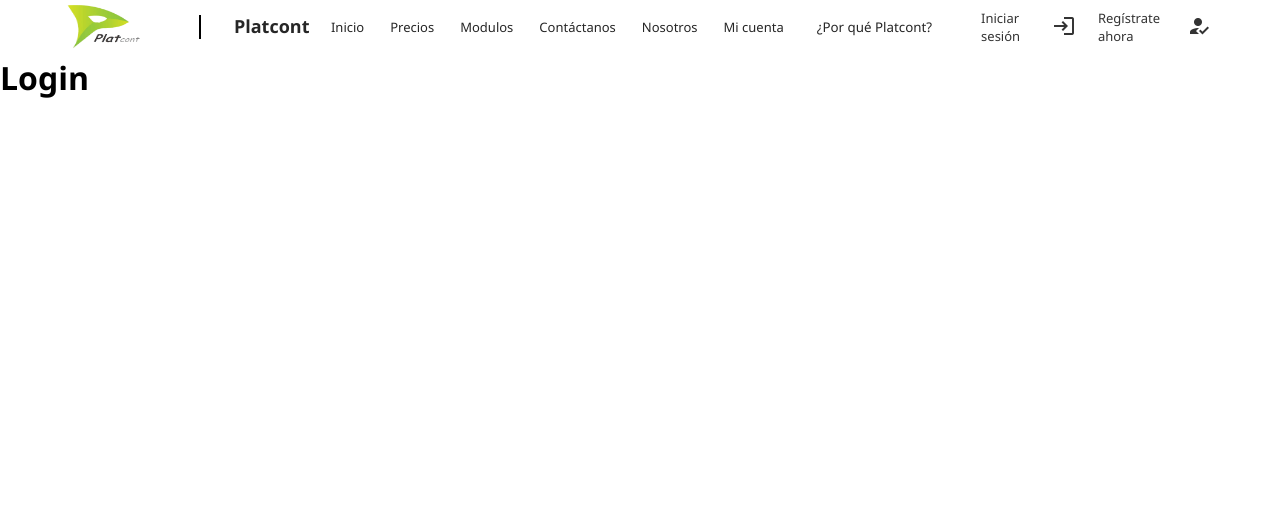
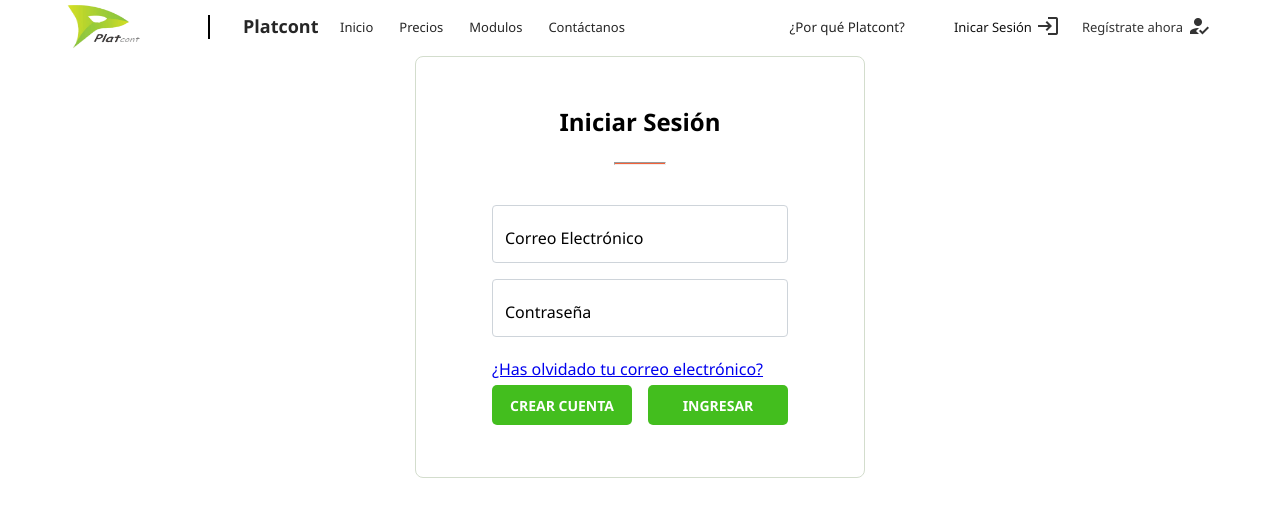
Before and after one commit to Brayan-BH/PlatcontNuxt, a Nuxt app: page /login in a window 1280 px wide. Shown: the top 516 px of the page. Built offline with nearby package versions, Linux system fonts and the light colour scheme; a web font is replaced by a local one.

Commit message:
Login Form

```diff
--- a/components/Contactanos.vue
+++ b/components/Contactanos.vue
@@ -8,12 +8,6 @@
                 Encuentranos en:
             </p>
             <div class="content-items">
-                <!-- <div class="social">
-                    <nuxt-link to="tel://924-700-200" target=" _blank">
-                        <img src="/img/icons/phone.png" alt="facebook" width="50">
-                    </nuxt-link>
-                    <h5 class="font-weight-bold">Telefono</h5>
-                </div> -->
                 <div class="social">
                     <nuxt-link to="https://twitter.com/?lang=es" target=" _blank">
                         <img src="/img/icons/twitter.png" alt="facebook" width="50">
--- a/components/FormContact.vue
+++ b/components/FormContact.vue
@@ -40,6 +40,15 @@
         </div>
         <!-- end form -->
         <div class="contact-message">
+            <div class="social">
+                <nuxt-link to="tel://924-700-200" target=" _blank">
+                    <img src="/img/icons/phone.png" alt="facebook" width="50">
+                </nuxt-link>
+                <h5 class="font-weight-bold">Telefono +51 924700200</h5>
+                <nuxt-link to="tel://924-700-200" target=" _blank">
+                    <img src="/img/icons/mail.png" alt="mail" width="50">
+                </nuxt-link>
+                <h5 class="font-weight-bold">platcont@hotmail.com</h5>
                 <nuxt-link to="https://api.whatsapp.com/send?phone=51924700200" target=" _blank">
                     <img src="/img/icons/whatsapp.png" alt="whatsapp" width="50">
                 </nuxt-link>
@@ -48,5 +57,7 @@
                 </p>
                 <div>+51 924700200</div>
             </div>
+
+        </div>
     </div>
 </template>
--- a/components/Navbar.vue
+++ b/components/Navbar.vue
@@ -32,12 +32,12 @@
                         <li class="ul__li">
                             <nuxt-link to="/contactanos" class="li__text">Contáctanos</nuxt-link>
                         </li>
-                        <li class="ul__li">
+                        <!-- <li class="ul__li">
                             <nuxt-link to="/nosotros" class="li__text">Nosotros</nuxt-link>
-                        </li>
-                        <li class="ul__li">
+                        </li> -->
+                        <!-- <li class="ul__li">
                             <nuxt-link to="/login" class="li__text">Mi cuenta</nuxt-link>
-                        </li>
+                        </li> -->
                         <li class="ul__li whats_platcont">
                             <nuxt-link to="/platcont" class="li__text">¿Por qué Platcont?</nuxt-link>
                         </li>
@@ -109,7 +109,9 @@
                         </div>
                         <div class="action__control">
                             <div class="control__container">
-                                <div class="container__text cl-session">Iniciar sesión</div>
+                                <div class="container__text cl-session">
+                                    <nuxt-link to="/login" class="li__text">Inicar Sesión</nuxt-link>
+                                </div>
                                 <div class="container__icon">
                                     <i class="material-icons">login</i>
                                 </div>
@@ -117,7 +119,9 @@
                         </div>
                         <div class="action__control">
                             <div class="control__container">
-                                <div class="container__text">Regístrate ahora</div>
+                                <div class="container__text">
+                                    Regístrate ahora
+                                </div>
                                 <div class="container__icon">
                                     <i class="material-icons">how_to_reg</i>
                                 </div>
--- a/pages/login.vue
+++ b/pages/login.vue
@@ -1,3 +1,40 @@
 <template>
-    <h1>Login</h1>
+    <main>
+        <div class="container-login">
+
+            <div class="container-form">
+                <div class="content-center">
+                    <h2>Iniciar Sesión</h2>
+                    <hr class="divider">
+                </div>
+                <!-- start form -->
+                <div class="form-body">
+                    <div class="form-content">
+                        <form>
+                            <!-- Email address input-->
+                            <div class="form-floating">
+                                <input class="form-control" name="email" type="email">
+                                <label for="email">Correo Electrónico</label>
+                            </div>
+                             <!-- Password-->
+                             <div class="form-floating">
+                                <input class="form-control" name="email" type="password">
+                                <label for="email">Contraseña</label>
+                            </div>
+                        </form>
+                        <NuxtLink href="" to="#">¿Has olvidado tu correo electrónico?</NuxtLink>
+                        <div class="d-grid">
+                                <button class="btn-register" id="button-enviar">
+                                    Crear cuenta
+                                </button>
+                                <button class="btn-ingresar" id="button-enviar">
+                                    Ingresar
+                                </button>
+                            </div>
+                    </div>
+                </div>
+
+            </div>
+        </div>
+    </main>
 </template>
--- a/public/assets/css/sass/components/_formContact.sass
+++ b/public/assets/css/sass/components/_formContact.sass
@@ -77,6 +77,8 @@
     margin-bottom: 3rem
     img
         margin-bottom: .7rem
+    .social > h5
+        margin-bottom: 0.5rem
 .float-end
     position: fixed
     bottom: 20px
--- a/public/assets/css/sass/components/_index.sass
+++ b/public/assets/css/sass/components/_index.sass
@@ -7,3 +7,4 @@
 @import _checkbox
 @import _contactanos
 @import _formContact
+@import _login
--- /dev/null
+++ b/public/assets/css/sass/components/_login.sass
@@ -0,0 +1,127 @@
+.container-login
+    border-radius: 8px
+    border: 1px solid #d3ddcd
+    display: block
+    flex-shrink: 0
+    margin: 0 auto
+    min-height: 0
+    transition: .2s
+    width: 450px
+    max-width: 100%
+    .container-form
+        padding: 48px 40px 36px
+        max-width: 720px
+        width: 100%
+        margin-right: auto
+        margin-left: auto
+    .content-center
+        text-align: center
+        p
+            --bs-text-opacity: 1
+            color: #6c757d
+        .divider
+            height: 0.2rem
+            max-width: 3.25rem
+            margin: 1.5rem auto
+            background-color: #f4623a
+            opacity: 1
+.form-body
+    flex-shrink: 0
+    width: 100%
+    max-width: 100%
+    padding-right: 1.5rem
+    padding-left: 1.5rem
+    margin-top: 1.5rem
+    line-height: 2
+    .form-floating
+        position: relative
+        margin-bottom: 1rem
+        > label
+            display: inline-block
+            position: absolute
+            top: 0
+            left: 0
+            height: 100%
+            padding: 1rem 0.75rem
+            pointer-events: none
+            border: 1px solid transparent
+            transform-origin: 0 0
+            transition: opacity 0.1s ease-in-out, transform 0.1s ease-in-out
+            & .form-control
+                height: calc(3.5rem + 2px)
+                line-height: 1.25
+                display: block
+                width: 100%
+                padding: 0.375rem 0.75rem
+                font-size: 1rem
+                font-weight: 400
+                line-height: 1.5
+                color: #212529
+                background-color: #fff
+                background-clip: padding-box
+                border: 1px solid #ced4da
+                -webkit-appearance: none
+                -moz-appearance: none
+                appearance: none
+                border-radius: 0.25rem
+                transition: border-color 0.15s ease-in-out, box-shadow 0.15s ease-in-out
+                &:focus
+                    padding-top: 1.625rem
+                    padding-bottom: 0.625rem
+                    color: #212529
+                    background-color: #fff
+                    border-color: #fab19d
+                    outline: 0
+                    box-shadow: 0 0 0 0.25rem rgb(244 98 58 / 25%)
+                    ~ label
+                        opacity: 0.65
+                        transform: scale(0.85) translateY(-0.5rem) translateX(0.15rem)
+.d-grid
+    display: grid
+    grid-template-columns: 1fr 1fr
+    gap: 1rem
+.btn-register
+    border-color: #43be1e
+    background-color: #43be1e
+    color: #fff
+    height: 40px
+    min-width: 130px
+    text-decoration: none
+    width: 100%
+    font-size: 14px
+    font-weight: 700
+    text-transform: uppercase
+    border: none
+    border-radius: 5px
+    display: flex
+    align-items: center
+    justify-content: center
+    &:hover
+        background-color: #fff
+        color: #111
+        font-weight: bold
+        border-color: #2e631e
+        box-shadow: rgba(0, 0, 0, 0.35) 0px 5px 15px
+.btn-ingresar
+    border-color: #43be1e
+    background-color: #43be1e
+    color: #fff
+    height: 40px
+    min-width: 90px
+    text-decoration: none
+    width: 100%
+    font-size: 14px
+    font-weight: 700
+    text-transform: uppercase
+    border: none
+    border-radius: 5px
+    display: flex
+    align-items: center
+    justify-content: center
+
+    &:hover
+        background-color: #fff
+        color: #111
+        font-weight: bold
+        border-color: #2e631e
+        box-shadow: rgba(0, 0, 0, 0.35) 0px 5px 15px
--- a/public/assets/css/sass/components/_navbar.sass
+++ b/public/assets/css/sass/components/_navbar.sass
@@ -12,7 +12,6 @@
 		z-index: 502
 		background: #fff
 		color: #000
-		padding: 0 2px
 		padding: 0 5%
 		.container__item
 			display: flex
@@ -209,6 +208,11 @@
 								font-size: 13px
 								padding-left: 12px
 								padding-right: 4px
+								a:link, a:visited,  a:hover, a:active
+									text-decoration: none
+									box-shadow: none
+									color: #111
+
 							.container__icon
 								margin-top: 2px
 
@@ -223,26 +227,29 @@
 		display: none
 
 @media screen and (max-width: 750px)
-	.header-page .head-container .container__item
-		.item__button_menu
-			display: block
-		.item__logo
-			flex: 1 1 auto
-		.item__div
-			display: none
-		.item__menu
-			display: none
-			position: absolute
-			width: calc( 100% - 4px )
-			height: calc( 100% - 54px )
-			top: 54px
-			z-index: 1
-			&.open
-				display: unset
-			.menu_ul
-				.ul__li
+	.header-page
+		.head-container
+			padding: 0
+			.container__item
+				.item__button_menu
 					display: block
-				.whats_platcont
-					display: block
-		.item__action .action-container .action__control .control__container .cl-session
-			display: unset
+				.item__logo
+					flex: 1 1 auto
+				.item__div
+					display: none
+				.item__menu
+					display: none
+					position: absolute
+					width: calc( 101% - 4px )
+					height: calc( 100% - 54px )
+					top: 54px
+					z-index: 1
+					&.open
+						display: unset
+					.menu_ul
+						.ul__li
+							display: block
+						.whats_platcont
+							display: block
+				.item__action .action-container .action__control .control__container .cl-session
+					display: unset
```
Also changed, not shown: public/assets/css/style.css, 1 other file (tests, documents, lock files or other folders). Lines whose indentation alone changed are shown as unchanged.
